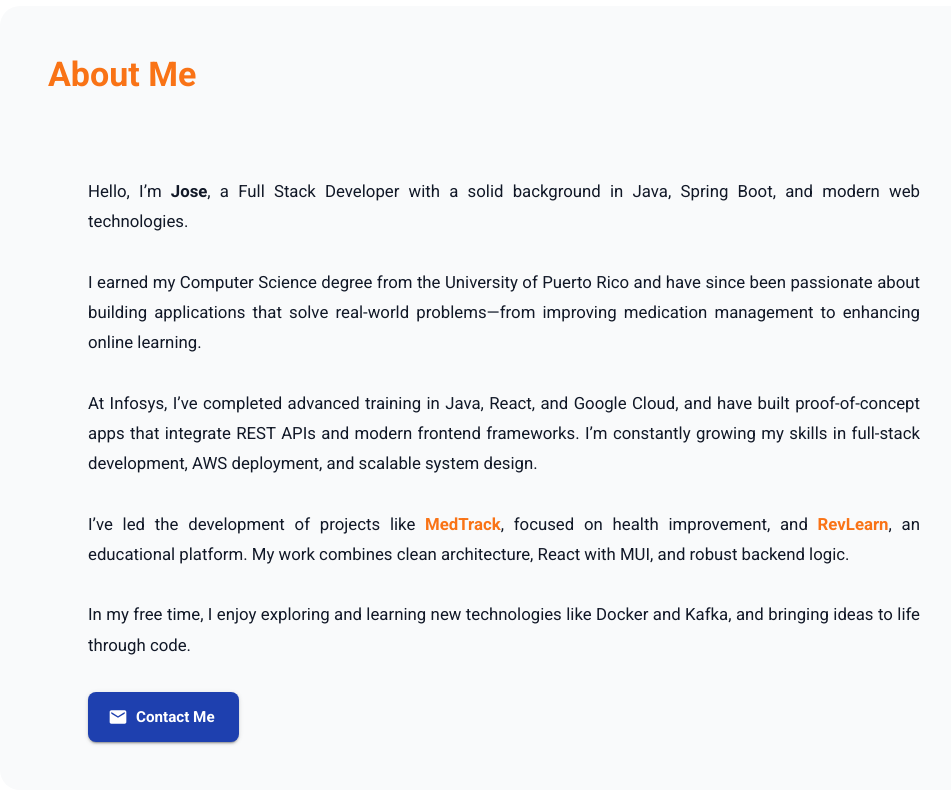
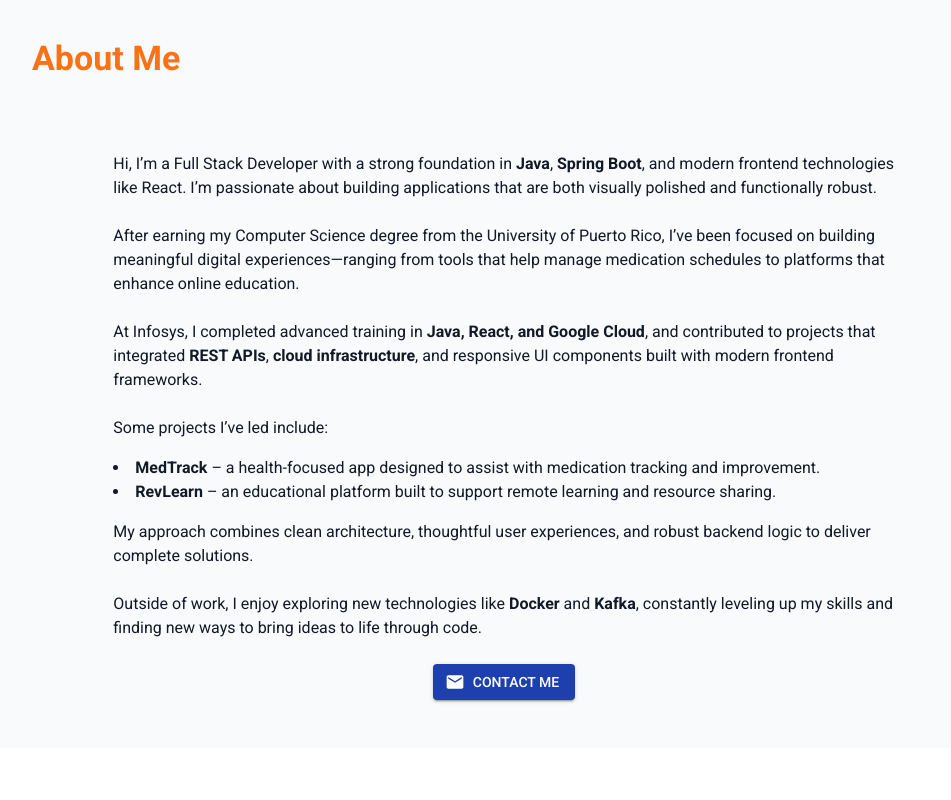
Before and after one commit to josemarin4/jm-portfolio, a React (Vite) app: page / in a window 1280 px wide. Shown: the part 940-1740 px from the top of the page, without its empty margins (136-1087 px from the left). Built offline with nearby package versions, Linux system fonts and the light colour scheme.

Commit message:
fix styling of the about section

```diff
--- a/src/components/AboutSection.tsx
+++ b/src/components/AboutSection.tsx
@@ -1,124 +1,104 @@
-import { Box, Typography, Button } from "@mui/material";
-import EmailIcon from "@mui/icons-material/Email";
+import { Box, Typography, Button, Grid, Stack } from "@mui/material";
+import { Email } from "@mui/icons-material";
 
-const AboutSection = () => {
+const AboutMe = () => {
   return (
     <Box
       id="About"
       sx={{
-        scrollMarginTop: "100px",
-        display: "flex",
-        justifyContent: "center",
-        mt: { xs: 10 },
-        mb: 5,
-        px: 2,
-      }}
-    >
-      <Box
-        sx={{
-          background: "#f9fafb",
+        scrollMarginTop: { xs: "80px", md: "100px" },
+        backgroundColor: "#f9fafb",
         borderRadius: "20px",
-          px: { xs: 3, md: 6 },
-          py: { xs: 5, md: 6 },
-          width: "100%",
+        padding: { xs: 3, sm: 6 },
+        mt: 8,
+        maxWidth: "75rem",
+        mx: "auto",
       }}
     >
       <Typography
         variant="h4"
-          component="h2"
         sx={{
+          color: "#f97316",
           fontWeight: "bold",
-            mb: 10,
-            color: "secondary.main",
-            textAlign: { xs: "center", md: "left" },
+          mb: 5,
+          textAlign: { xm: "center", sm: "center", md: "left" },
         }}
       >
         About Me
       </Typography>
 
-        <Typography
-          variant="body1"
-          sx={{
-            fontFamily: "Roboto, sans-serif",
-            color: "text.primary",
-            fontSize: { xs: "1rem", md: "1.05rem" },
-            lineHeight: 1.8,
-            textAlign: "justify",
-            // Make side margins responsive
-            marginLeft: { xs: 0, md: 5 },
-            marginRight: { xs: 0, md: 5 },
-          }}
-        >
-          Hello, I’m <strong>Jose</strong>, a Full Stack Developer with a solid
-          background in Java, Spring Boot, and modern web technologies.
-          <br />
-          <br />
-          I earned my Computer Science degree from the University of Puerto Rico
-          and have since been passionate about building applications that solve
-          real-world problems—from improving medication management to enhancing
-          online learning.
-          <br />
-          <br />
-          At Infosys, I’ve completed advanced training in Java, React, and
-          Google Cloud, and have built proof-of-concept apps that integrate REST
-          APIs and modern frontend frameworks. I’m constantly growing my skills
-          in full-stack development, AWS deployment, and scalable system design.
-          <br />
-          <br />
-          I’ve led the development of projects like{" "}
-          <Box
-            component="span"
-            sx={{ color: "secondary.main", fontWeight: 600 }}
-          >
-            MedTrack
-          </Box>
-          , focused on health improvement, and{" "}
-          <Box
-            component="span"
-            sx={{ color: "secondary.main", fontWeight: 600 }}
-          >
-            RevLearn
-          </Box>
-          , an educational platform. My work combines clean architecture, React
-          with MUI, and robust backend logic.
-          <br />
-          <br />
-          In my free time, I enjoy exploring and learning new technologies like
-          Docker and Kafka, and bringing ideas to life through code.
+      <Grid container spacing={4} justifyContent="center" mt={2}>
+        <Grid item xs={12} md={10}>
+          <Stack spacing={3} textAlign="left">
+            <Typography>
+              Hi, I’m a Full Stack Developer with a strong foundation in{" "}
+              <strong>Java</strong>, <strong>Spring Boot</strong>, and modern
+              frontend technologies like React. I’m passionate about building
+              applications that are both visually polished and functionally
+              robust.
+            </Typography>
+
+            <Typography>
+              After earning my Computer Science degree from the University of
+              Puerto Rico, I’ve been focused on building meaningful digital
+              experiences—ranging from tools that help manage medication
+              schedules to platforms that enhance online education.
+            </Typography>
+
+            <Typography>
+              At Infosys, I completed advanced training in{" "}
+              <strong>Java, React, and Google Cloud</strong>, and contributed to
+              projects that integrated <strong>REST APIs</strong>,{" "}
+              <strong>cloud infrastructure</strong>, and responsive UI
+              components built with modern frontend frameworks.
+            </Typography>
+
+            <Typography>
+              Some projects I’ve led include:
+              <ul style={{ listStylePosition: "inside", paddingLeft: 0 }}>
+                <li>
+                  <strong>MedTrack</strong> – a health-focused app designed to
+                  assist with medication tracking and improvement.
+                </li>
+                <li>
+                  <strong>RevLearn</strong> – an educational platform built to
+                  support remote learning and resource sharing.
+                </li>
+              </ul>
+              My approach combines clean architecture, thoughtful user
+              experiences, and robust backend logic to deliver complete
+              solutions.
+            </Typography>
+
+            <Typography>
+              Outside of work, I enjoy exploring new technologies like{" "}
+              <strong>Docker</strong> and <strong>Kafka</strong>, constantly
+              leveling up my skills and finding new ways to bring ideas to life
+              through code.
             </Typography>
 
             <Box
               sx={{
                 display: "flex",
-            justifyContent: { xs: "center", md: "flex-start" },
-            mt: 4,
+                justifyContent: "center",
+                mt: 3,
               }}
             >
               <Button
                 variant="contained"
-            startIcon={<EmailIcon />}
-            href="mailto:josemarin@example.com"
-            sx={{
-              fontWeight: "bold",
-              px: 3,
-              py: 1.5,
-              borderRadius: 2,
-              fontSize: "0.95rem",
-              marginLeft: { xs: 0, md: 5 },
-              textTransform: "none",
-              transition: "all 0.3s ease",
-              "&:hover": {
-                transform: "scale(1.05)",
-                backgroundColor: "primary.dark",
-              },
-            }}
+                color="primary"
+                startIcon={<Email />}
+                sx={{ width: "fit-content" }}
+                href="#Contact"
               >
                 Contact Me
               </Button>
             </Box>
-      </Box>
+          </Stack>
+        </Grid>
+      </Grid>
     </Box>
   );
 };
 
-export default AboutSection;
+export default AboutMe;
```
Lines whose indentation alone changed are shown as unchanged.
